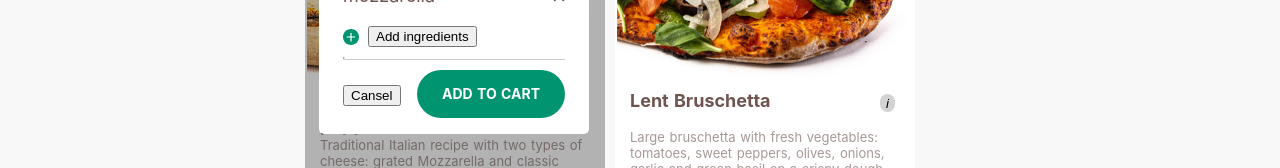
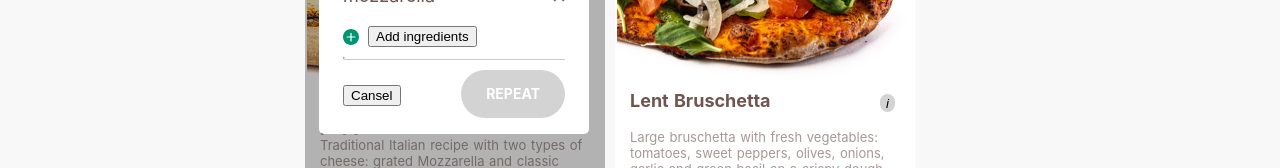
Before and after one commit to ShmidtAlex/pizza, a Nuxt app: page / in a window 1280 px wide. Both pictures are taken after a click on the element 573 px from the left and 142 px from the top of the page. Shown: the part 262-430 px from the top of the page. Built offline with nearby package versions, Linux system fonts and the light colour scheme.

Commit message:
repeat pizzaUnit order functionality added

```diff
--- a/components/Addons/Addons.vue
+++ b/components/Addons/Addons.vue
@@ -28,7 +28,7 @@
         <div class="cansel-block">
           <button @click="hideAddons">Cansel</button>
         </div>
-        <div @click="addToCartWithChanges" class="add-to-cart">Add to cart</div>
+        <div class="add-to-cart" :class="{'repeat-active': removedStatus }" @click="addToCartWithChanges" >repeat</div>
       </div>
     </div>
   </div>
@@ -36,45 +36,77 @@
 </template>
 <script>
   export default {
-    props: ['isShown', 'addons', 'objectForIngredientManipulations'],
+    props: ['isShown', 'addons', 'objectForIngredientManipulations', 'isAddonListChanged'],
     data() {
       return {
         localAddons: null,
-        removedAddons: []
+        removedAddons: [],
+        isRemoved: false
       }
     },
     mounted() {
       this.localAddons = this.addons;
     },
     methods: {
+
       hideAddons: function() {
         this.$emit('updateShowAddonsStatus', false);
         this.canselChanges();
       },
+
       removeIngredient: function (value) {
+        this.changeIsRemoveStatus();
         if(!this.removedAddons.includes(value)){
           this.removedAddons.push(value);
         } else {
           this.removedAddons = this.removedAddons.filter(elem => elem !== value);
         }
       },
+
+      changeIsRemoveStatus: function (value) {
+        if (value) {
+          this.isRemoved = value;
+        } else {
+           this.isRemoved = true;
+         }
+      },
+
       canselChanges: function() {
+        this.isRemoved = false;
         this.removedAddons = [];
       },
+
       addToCartWithChanges: function () {
+        if(this.isRemoved) {
           this.objectForIngredientManipulations.excludedIngridients = this.removedAddons;
           this.$store.commit('order/addChangedIngredients', this.objectForIngredientManipulations);
           this.$emit('collapsePizzasList', true)
           this.$emit('updateShowAddonsStatus', false);
           this.canselChanges();
+        } else {
+          return;
+        }
       },
+
       showAddonsForOpting: function(event) {
         this.$emit('showAddonsList', true);
       }
+
     },
+
     computed: {
       removed: function () {
         return this.removedAddons;
+      },
+      removedStatus: function () {
+        return this.isRemoved;
+      }
+    },
+
+    watch: {
+      isAddonListChanged: function (oldVal, newVal) {
+        console.log(oldVal, newVal);
+        this.isRemoved = true;
       }
     }
   }
@@ -88,9 +120,11 @@
     background-color: rgba(0,0,0, .3);
     z-index: 3;
   }
+
   h3  {
     margin-bottom: 10px;
   }
+
   .addons {
     position: absolute;
     top: 16px;
@@ -107,10 +141,12 @@
     color: #70544f;
     font-size: 18px;
   }
+
   .removed-addons {
     color: rgba(112, 84, 79, .5);
     text-decoration: line-through;
   }
+
   .addon {
     display: flex;
     flex-direction: row;
@@ -119,6 +155,7 @@
     width: 100%;
     padding-bottom: 10px;
   }
+
   .add-section {
     position: relative;
     padding: 10px 0 10px 25px;
@@ -130,40 +167,19 @@
     width: 100%;
     justify-content: flex-start;
   }
+
   a {
     color: inherit;
   }
+
   .plus {
     position: absolute;
     top: 13px;
     left: 0;
     width: 16px;
     height: 16px;
-    /*border-radius: 50%;*/
-    /*background-color: #009471;*/
   }
-  /*.plus:before {
-    content: "";
-    width: 8px;
-    height: 2px;
-    margin-top: -1px;
-    margin-left: -4px;
-    background-color: white;
-    position: absolute;
-    top: 50%;
-    left: 50%;
-  }
-  .plus:after {
-    content: "";
-    width: 2px;
-    height: 8px;
-    margin-top: -4px;
-    margin-left: -1px;
-    background-color: white;
-    position: absolute;
-    top: 50%;
-    left: 50%;
-  }*/
+
   .action-block {
     width: 100%;
     display: flex;
@@ -172,14 +188,15 @@
     border-top: 1px solid rgba(0,0,0, .2);
     padding: 10px 0 0px 0;
   }
+
    .add-to-cart {
+    background-color: lightgray;
     position: relative;
     display: inline-block;
     vertical-align: middle;
     height: 48px;
     padding: 15px 25px;
     border-radius: 24px;
-    background-color: #009471;
     border: none;
     color: #fff;
     font-size: 14px;
@@ -189,4 +206,11 @@
     text-transform: uppercase;
     cursor: pointer;
   }
+
+  .repeat-active {
+    background-color: #009471;
+  }
+
+
+
 </style>
--- a/components/OrderWidget/OrderWidget.vue
+++ b/components/OrderWidget/OrderWidget.vue
@@ -131,6 +131,7 @@
   }
 </script>
 <style scoped>
+
   .cart-snippet-wrapper {
     width: 300px;
     height: 400px;
@@ -141,6 +142,7 @@
     align-items: flex-start;
     margin-bottom: 70px;
   }
+
   .cart-snippet-block {
     width: 100%;
     min-height: 90%;
@@ -154,6 +156,7 @@
     background-color: #c21313;
     border-radius: 2px;
   }
+
   .cart-snippet-circle-element {
     position: absolute;
     box-sizing: border-box;
@@ -166,11 +169,13 @@
     border: 3px solid #c21313;
     color: #c21313;
   }
+
   .cart-img {
     position: absolute;
     top: 15px;
     left: 27px;
   }
+
   .cart-snippet-body {
     width: 100%;
     height: 100%;
@@ -182,6 +187,7 @@
     justify-content: flex-start;
     /*padding: 15px;*/
   }
+
   .cart-number {
     width: 100%;
     display: flex;
@@ -191,6 +197,7 @@
     height: 80px;
     padding: 15px;
   }
+
   h3 {
     padding: 0;
     margin: 0 0 0 0;
@@ -203,6 +210,7 @@
     align-items: center;
     height: 100%;
   }
+
   .positions-number,
   .expand-list,
   .clear {
@@ -211,6 +219,11 @@
     border: none;
     outline: none;
   }
+
+  .position-number {
+    margin: 0;
+  }
+
   .expand-list {
     border-radius: 10px;
     position: relative;
@@ -218,6 +231,7 @@
     border-style: solid;
     cursor: pointer;
   }
+
   .expand-list:after {
     content: '';
     position: absolute;
@@ -226,6 +240,7 @@
     top: -2px;
     left: 1px;
   }
+
   .cart-info-line {
     display: flex;
     position: relative;
@@ -234,6 +249,7 @@
     height: 100%;
     align-items: center;
   }
+
   .cart-details-block__wrapper {
     max-height: 600px;
     overflow-y: scroll;
@@ -248,6 +264,7 @@
     justify-content: space-around;
     padding: 0 15px;
   }
+
   .cart-details,
   .change-number-pizzatype {
     width: 100%;
@@ -285,11 +302,13 @@
     justify-content: space-between;
     width: 30%
   }
+
   .pizza-info {
     display: flex;
     flex-direction: column;
     align-items: center;
   }
+
   .pizza-name {
     width: 100%;
     height: 18px;
@@ -297,12 +316,14 @@
     font-weight: 700;
     min-height: fit-content;
   }
+
   .pizza-details {
     width: 100%;
     /*height: 45px;*/
     font-size: 11px;
     font-weight: 400;
   }
+
   .total-amount-block {
     display: flex;
     flex-direction: row;
@@ -312,6 +333,7 @@
     border-top: 1px solid lightgreen;
     padding: 10px 15px 0 15px;
   }
+
   .order-now-section {
     display: flex;
     flex-direction: row;
@@ -320,6 +342,7 @@
     height: 50%;
     align-items: flex-end;
   }
+
   .order-now {
     position: relative;
     display: flex;
@@ -369,12 +392,14 @@
     align-items: center;
     color: #009471;
   }
+
   .header {
     color: black;
     font-size: 12px;
     font-family: Gotham Pro,-apple-system,BlinkMacSystemFont,Segoe UI,Helvetica,Arial,sans-serif,Apple Color Emoji,Segoe UI Emoji,Segoe UI Symbol;
     font-weight: 800;
   }
+
   .addon {
     display: flex;
     flex-direction: row;
--- a/components/PizzaUnit/PizzaUnit.vue
+++ b/components/PizzaUnit/PizzaUnit.vue
@@ -5,6 +5,7 @@
               :objectForIngredientManipulations="defaultObject"
               :isShown="showAddons"
               :addons="addons"
+              :isAddonListChanged="addonsStatus"
               @updateShowAddonsStatus="updateShowAddons"
               @collapsePizzasList="collapsWithoutAdding"
               @showAddonsList="showFeature"/>
@@ -87,6 +88,7 @@ export default {
       showAddons: false,
       showAddonOptions: false,
       isNutritionsShown: false,
+      addonsStatus: false,
       sizeIndexValue: 0,
       priceIndexValue: 0,
       optedType: 'Traditional',
@@ -155,6 +157,7 @@ export default {
     },
 
     addPizzaToCart: function() {
+      // this.addonsStatus = true;
       this.$store.commit('order/add', this.mainObject);
     },
 
@@ -163,7 +166,7 @@ export default {
     },
 
     nestOptedAddons: function(value) {
-      console.log(value);
+      this.addonsStatus = true;
       this.finalObject.extraAddons = value;
     }
   },
```
Also changed, not shown: 1 other file (tests, documents, lock files or other folders). Lines whose indentation alone changed are shown as unchanged.
